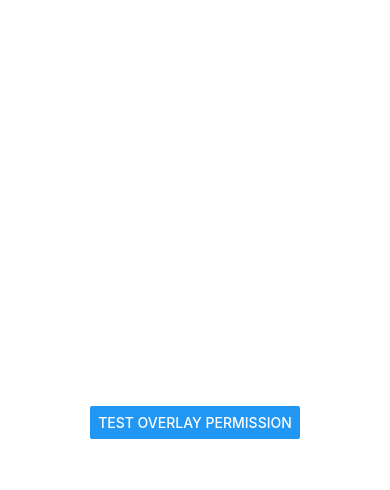
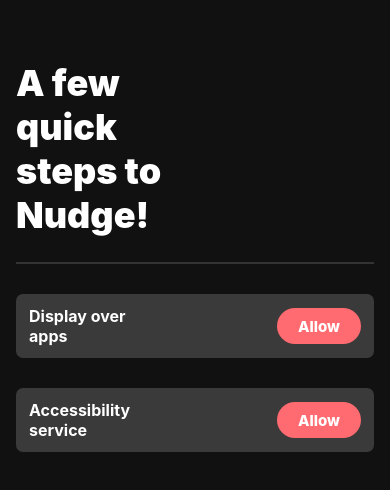
Before and after one commit to SiddartthVS/Nudge, a React Native app: screen / in a window 390 px wide. Shown: the top 490 px of the page. Built offline with nearby package versions, Linux system fonts and the light colour scheme.

Commit message:
add permission check and navigation

```diff
--- a/App.tsx
+++ b/App.tsx
@@ -1,33 +1,49 @@
-import { NativeModules, Button, View } from 'react-native';
-
-// Make sure this name EXACTLY matches the string in your Java getName() method
+import { useState, useEffect } from 'react';
+import { NativeModules, Button, View, AppState } from 'react-native';
+import HomeScreen from './screens/HomeScreen';
+import PermissionScreen from './screens/PermissionsScreen';
 const { PermissionsModule } = NativeModules;
 
 export default function App() {
+  const [overlayGranted, setOverlayGranted] = useState(false);
+  const [accessibilityGranted, setAccessibilityGranted] = useState(false);
 
-  const handleOverlayRequest = () => {
-    console.log("1. Button clicked!");
-    console.log("2. Is Module Linked?:", PermissionsModule);
+  const verifyPermissions = async () => {
+    try {
+      const overlayPermission = await PermissionsModule.checkOverlayPermission();
+      const accessibilityPermission = await PermissionsModule.checkAccessibilityPermission();
 
-    if (!PermissionsModule) {
-      console.error("❌ MODULE IS UNDEFINED - The Java package is not linked correctly.");
-      return;
-    }
-
-    try {
-      console.log("3. Calling Java method...");
-      PermissionsModule.requestOverlayPermission();
+      setOverlayGranted(overlayPermission);
+      setAccessibilityGranted(accessibilityPermission);
     } catch (error) {
-      console.error("❌ JAVA ERROR:", error);
+      console.error("Error checking permissions:", error);
     }
   };
 
-  return (
-    <View style={{ flex: 1, justifyContent: 'center', alignItems: 'center' }}>
-      <Button
-        title="Test Overlay Permission"
-        onPress={handleOverlayRequest}
-      />
-    </View>
-  );
+  useEffect(() => {
+    verifyPermissions();
+
+    const subscription =  AppState.addEventListener('change', nextAppState => {
+      if (nextAppState === 'active') {
+        verifyPermissions();
+      }
+    });
+
+    return () => {
+      subscription.remove();
+    };
+  }, [])
+
+
+
+  if(overlayGranted && accessibilityGranted) {
+    return (
+      <HomeScreen />
+    );
+  }
+  else {
+    return (
+      <PermissionScreen />
+    )
+  }
 }
--- /dev/null
+++ b/screens/HomeScreen.tsx
@@ -0,0 +1,11 @@
+import { Text, View } from "react-native";
+
+const HomeScreen = () => {
+    return (
+        <View>
+            <Text>Welcome to the Home Screen!</Text>
+        </View>
+    );
+};
+
+export default HomeScreen;
--- /dev/null
+++ b/screens/PermissionsScreen.tsx
@@ -0,0 +1,127 @@
+import React from 'react';
+import {
+    View,
+    Text,
+    TouchableOpacity,
+    StyleSheet,
+} from 'react-native';
+
+import { NativeModules } from 'react-native';
+
+const { PermissionsModule } = NativeModules;
+
+const PermissionsScreen = () => {
+
+    const handleOverlayPermission = () => {
+        PermissionsModule.requestOverlayPermission();
+    };
+
+    const handleAccessibilityPermission = () => {
+        PermissionsModule.requestAccessibilityPermission();
+    };
+
+    return (
+        <View style={styles.container}>
+
+            <Text style={styles.title}>
+                A few{"\n"}
+                quick{"\n"}
+                steps to{"\n"}
+                Nudge!
+            </Text>
+
+            <View style={styles.line} />
+
+            {/* Overlay Permission */}
+            <View style={styles.permissionCard}>
+                <Text style={styles.permissionText}>
+                    Display over{"\n"}apps
+                </Text>
+
+                <TouchableOpacity
+                    style={styles.allowButton}
+                    onPress={handleOverlayPermission}
+                >
+                    <Text style={styles.buttonText}>
+                        Allow
+                    </Text>
+                </TouchableOpacity>
+            </View>
+
+            {/* Accessibility Permission */}
+            <View style={styles.permissionCard}>
+                <Text style={styles.permissionText}>
+                    Accessibility{"\n"}service
+                </Text>
+
+                <TouchableOpacity
+                    style={styles.allowButton}
+                    onPress={handleAccessibilityPermission}
+                >
+                    <Text style={styles.buttonText}>
+                        Allow
+                    </Text>
+                </TouchableOpacity>
+            </View>
+
+        </View>
+    );
+};
+
+const styles = StyleSheet.create({
+
+    container: {
+        flex: 1,
+        backgroundColor: '#111111',
+        padding: 16,
+    },
+
+    title: {
+        color: '#FFFFFF',
+        fontSize: 36,
+        fontWeight: '900',
+        marginTop: 45,
+    },
+
+    line: {
+        height: 2,
+        backgroundColor: '#333333',
+        marginTop: 25,
+        marginBottom: 30,
+    },
+
+    permissionCard: {
+        height: 64,
+        backgroundColor: '#3A3A3A',
+        borderRadius: 7,
+        marginBottom: 30,
+        paddingHorizontal: 13,
+        flexDirection: 'row',
+        alignItems: 'center',
+        justifyContent: 'space-between',
+    },
+
+    permissionText: {
+        color: '#FFFFFF',
+        fontSize: 16,
+        fontWeight: '700',
+    },
+
+    allowButton: {
+        backgroundColor: '#FF6B70',
+        width: 84,
+        height: 36,
+        borderRadius: 20,
+        alignItems: 'center',
+        justifyContent: 'center',
+    },
+
+    buttonText: {
+        color: '#FFFFFF',
+        fontSize: 15,
+        fontWeight: '800',
+    },
+
+});
+
+export default PermissionsScreen;
```
Also changed, not shown: 5 other files (tests, documents, lock files or other folders).
